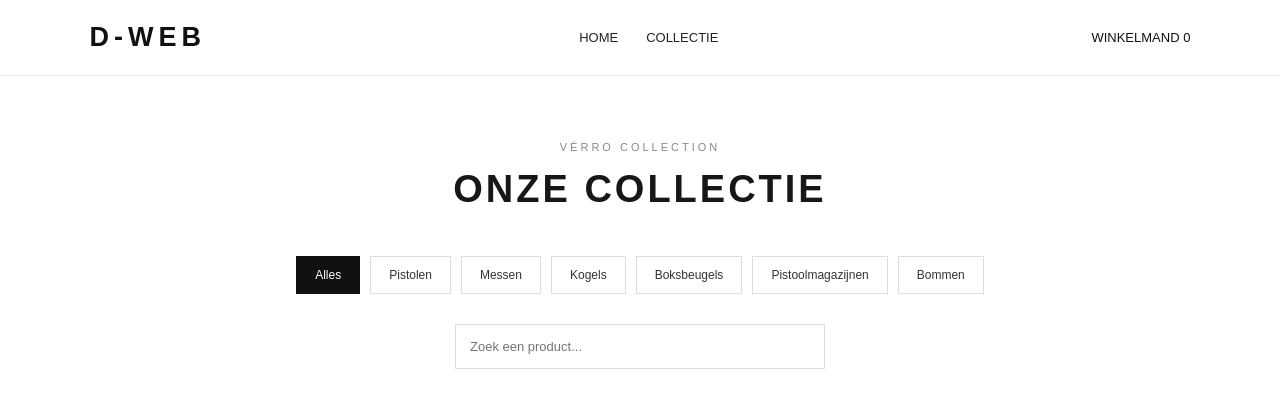
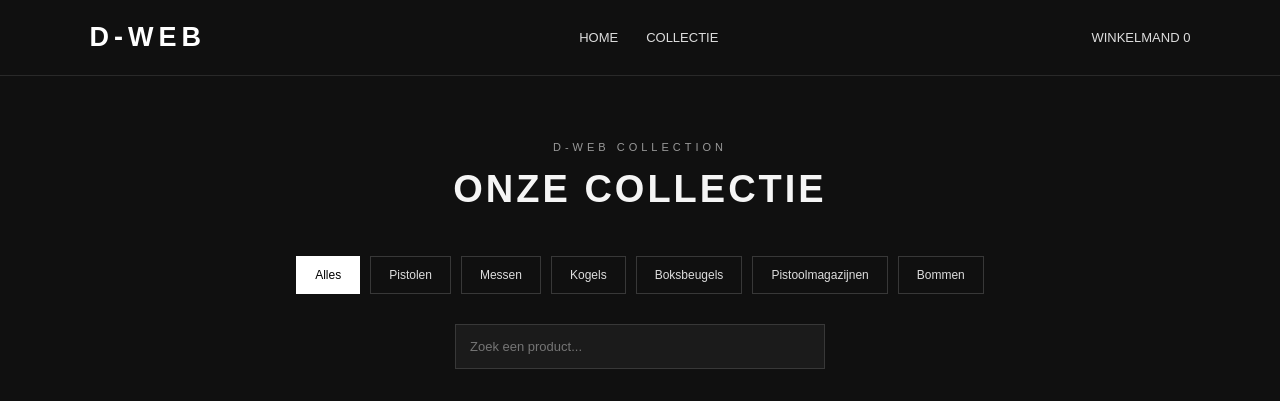
Before and after one commit to zitoen67/schoolproject, a Flask app: page /producten in a window 1280 px wide. Shown: the top 401 px of the page. Run offline with Flask 3, Linux system fonts and the light colour scheme.

Commit message:
Update styles and text in products.html

```diff
--- a/templates/products.html
+++ b/templates/products.html
@@ -14,8 +14,8 @@
 
         body {
             font-family: Arial, sans-serif;
-            color: #171717;
-            background: #fff;
+            color: #f5f5f5;
+            background: #101010;
         }
 
         header {
@@ -24,11 +24,11 @@
             display: flex;
             align-items: center;
             justify-content: space-between;
-            border-bottom: 1px solid #eee;
+            border-bottom: 1px solid #292929;
         }
 
         .logo {
-            color: #111;
+            color: white;
             text-decoration: none;
             font-size: 27px;
             font-weight: bold;
@@ -40,14 +40,8 @@
             gap: 28px;
         }
 
-        nav a {
-            color: #222;
-            text-decoration: none;
-            font-size: 13px;
-        }
-
-        .cartLink {
-            color: #111;
+        nav a, .cartLink {
+            color: #ddd;
             text-decoration: none;
             font-size: 13px;
         }
@@ -58,9 +52,9 @@
         }
 
         .pageTitle p {
-            color: #888;
+            color: #999;
             font-size: 11px;
-            letter-spacing: 3px;
+            letter-spacing: 4px;
             margin-bottom: 15px;
         }
 
@@ -79,18 +73,18 @@
 
         .categoryButtons a {
             padding: 11px 18px;
-            border: 1px solid #ddd;
-            color: #333;
+            border: 1px solid #383838;
+            color: #ddd;
             text-decoration: none;
             font-size: 12px;
-            transition: 0.2s;
+            transition: .2s;
         }
 
         .categoryButtons a:hover,
         .categoryButtons a.active {
-            background: #111;
-            color: white;
-            border-color: #111;
+            background: white;
+            color: black;
+            border-color: white;
         }
 
         .searchArea {
@@ -102,7 +96,9 @@
         .searchArea input {
             width: 100%;
             padding: 14px;
-            border: 1px solid #ddd;
+            background: #1b1b1b;
+            border: 1px solid #383838;
+            color: white;
             font-size: 13px;
             outline: none;
         }
@@ -127,13 +123,13 @@
             width: 100%;
             height: 340px;
             object-fit: cover;
-            background: #eee;
+            background: #222;
             display: block;
-            transition: 0.3s;
+            transition: .3s;
         }
 
         .product a:hover .productImage {
-            opacity: 0.85;
+            opacity: .8;
         }
 
         .product h3 {
@@ -143,7 +139,7 @@
         }
 
         .product .category {
-            color: #888;
+            color: #999;
             font-size: 11px;
             margin-bottom: 8px;
         }
@@ -157,17 +153,18 @@
             display: none;
             text-align: center;
             padding: 50px 15px;
-            color: #777;
+            color: #999;
             grid-column: 1 / -1;
         }
 
         footer {
-            background: #111;
-            color: white;
+            background: #080808;
+            color: #aaa;
             text-align: center;
             padding: 35px;
             font-size: 12px;
             letter-spacing: 2px;
+            border-top: 1px solid #292929;
         }
 
         @media(max-width: 950px) {
@@ -235,7 +232,7 @@
 </header>
 
 <section class="pageTitle">
-    <p>VÉRRO COLLECTION</p>
+    <p>D-WEB COLLECTION</p>
     <h1>ONZE COLLECTIE</h1>
 </section>
 
@@ -297,7 +294,7 @@
 </main>
 
 <footer>
-    D-WEB — PREMIUM STREETWEAR
+    D-WEB — COLLECTION
 </footer>
 
 <script>
@@ -342,9 +339,7 @@
 
             card.style.display = visible ? "" : "none";
 
-            if (visible) {
-                visibleCount++;
-            }
+            if (visible) visibleCount++;
         });
 
         document.getElementById("noResults").style.display =
@@ -355,6 +350,8 @@
         .getElementById("searchInput")
         .addEventListener("input", filterProducts);
 
+    window.addEventListener("storage", updateCartCount);
+
     filterProducts();
     updateCartCount();
 </script>
```
